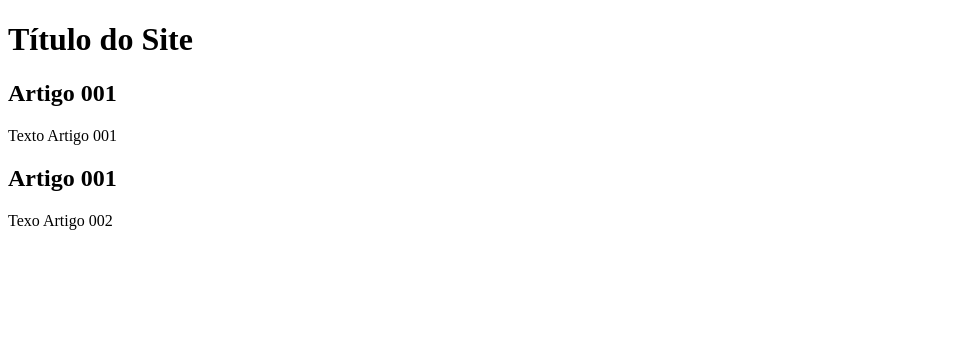
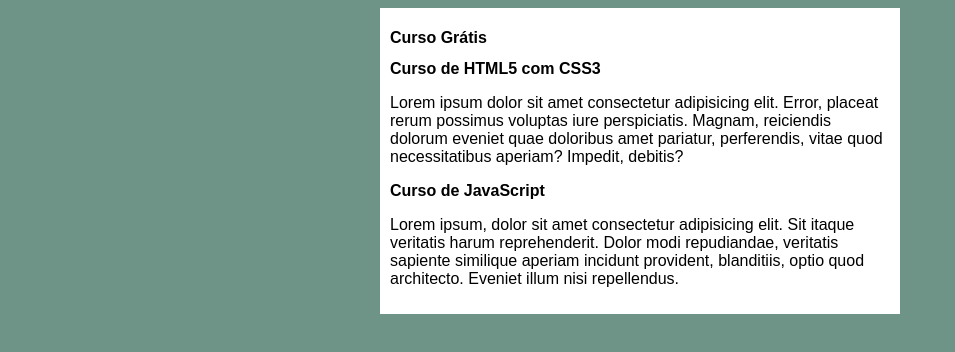
Before and after one commit to Renanlsilva1/projeto-site, a plain HTML site: page index.html in a window 1280 px wide. Shown: the whole page, without its empty margins (0-955 px from the left). Drawn offline with Linux system fonts and the light colour scheme.

Commit message:
alteração no conteúdo

```diff
--- a/index.html
+++ b/index.html
@@ -4,19 +4,20 @@
     <meta charset="UTF-8">
     <meta name="viewport" content="width=device-width, initial-scale=1.0">
     <title>Título do Site</title>
+    <link rel="stylesheet" href="estilos/style.css">
 </head>
 <body>
     <main>
         <header>
-            <h1>Título do Site</h1>
+            <h1>Curso Grátis</h1>
         </header>
         <article>
-            <h2>Artigo 001</h2>
-            <p>Texto Artigo 001</p>
+            <h2>Curso de HTML5 com CSS3</h2>
+            <p>Lorem ipsum dolor sit amet consectetur adipisicing elit. Error, placeat rerum possimus voluptas iure perspiciatis. Magnam, reiciendis dolorum eveniet quae doloribus amet pariatur, perferendis, vitae quod necessitatibus aperiam? Impedit, debitis?</p>
         </article>
         <article>
-            <h2>Artigo 001</h2>
-            <p>Texo Artigo 002</p>
+            <h2>Curso de JavaScript</h2>
+            <p>Lorem ipsum, dolor sit amet consectetur adipisicing elit. Sit itaque veritatis harum reprehenderit. Dolor modi repudiandae, veritatis sapiente similique aperiam incidunt provident, blanditiis, optio quod architecto. Eveniet illum nisi repellendus.</p>
         </article>
     </main>
 </body>
```
